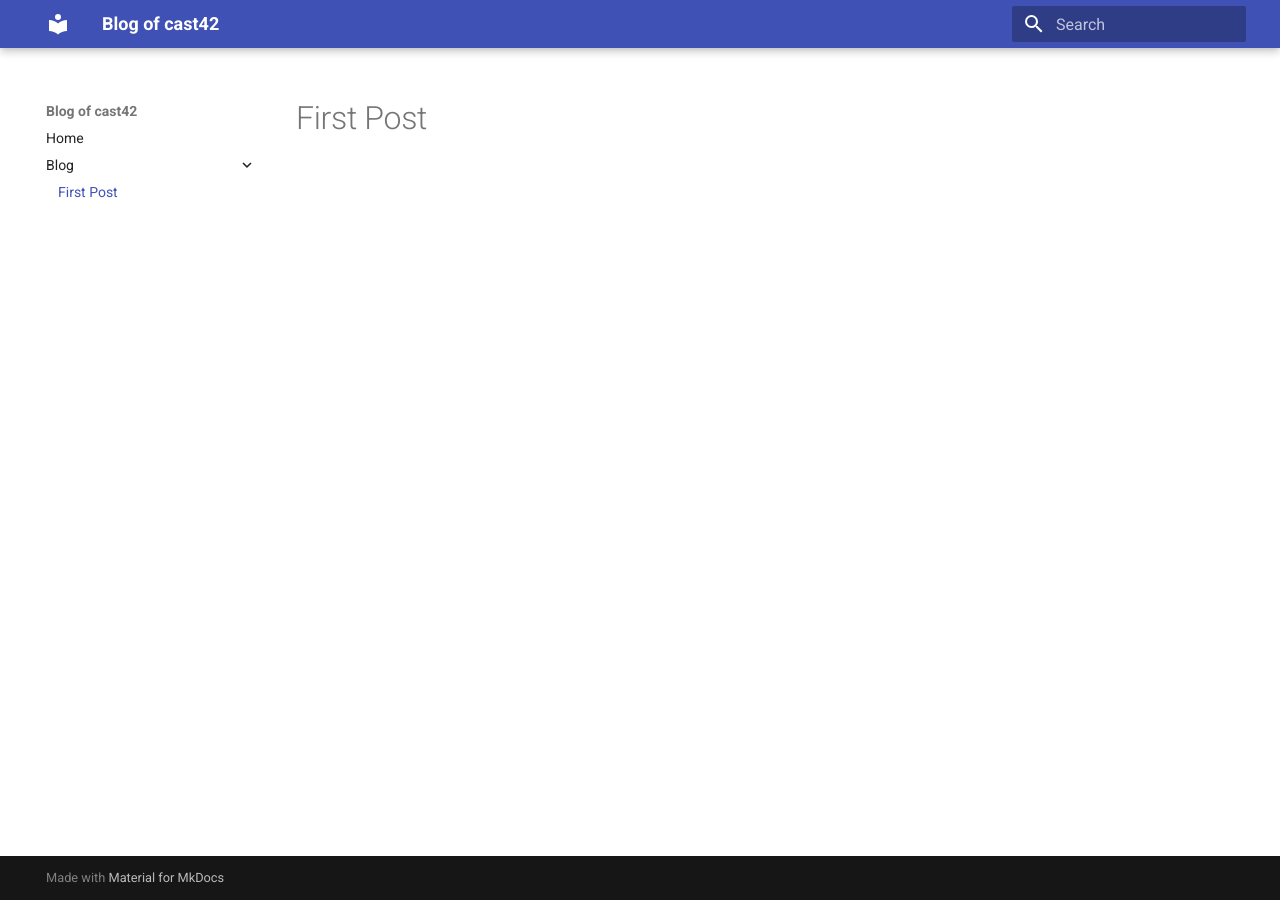
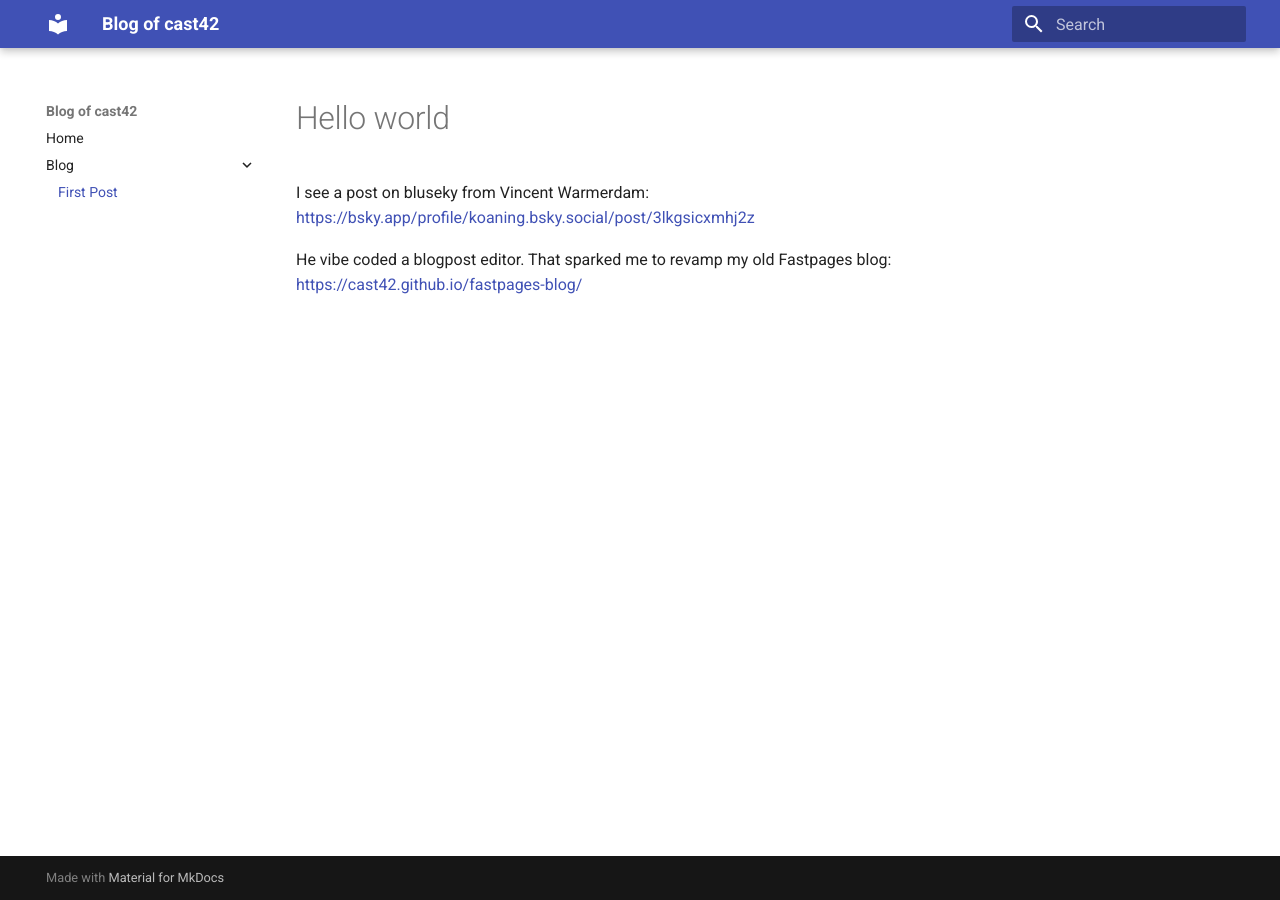
Before and after one commit to cast42/blog, an MkDocs documentation site: the page built from docs/posts/first-post.md, in a window 1280 px wide. Built offline with MkDocs 1.6.1 and Material for MkDocs 9.7.7, drawn with Linux system fonts in a browser that asks for light colours.

Commit message:
first post

```diff
--- a/docs/posts/first-post.md
+++ b/docs/posts/first-post.md
@@ -1 +1,14 @@
-# First Post
+---
+draft: true
+date: 2025-03-16
+categories:
+  - Hello
+  - World
+---
+
+# Hello world
+
+I see a post on bluseky from Vincent Warmerdam:
+[https://bsky.app/profile/koaning.bsky.social/post/3lkgsicxmhj2z](https://bsky.app/profile/koaning.bsky.social/post/3lkgsicxmhj2z)
+
+He vibe coded a blogpost editor. That sparked me to revamp my old Fastpages blog: <https://cast42.github.io/fastpages-blog/>
```
